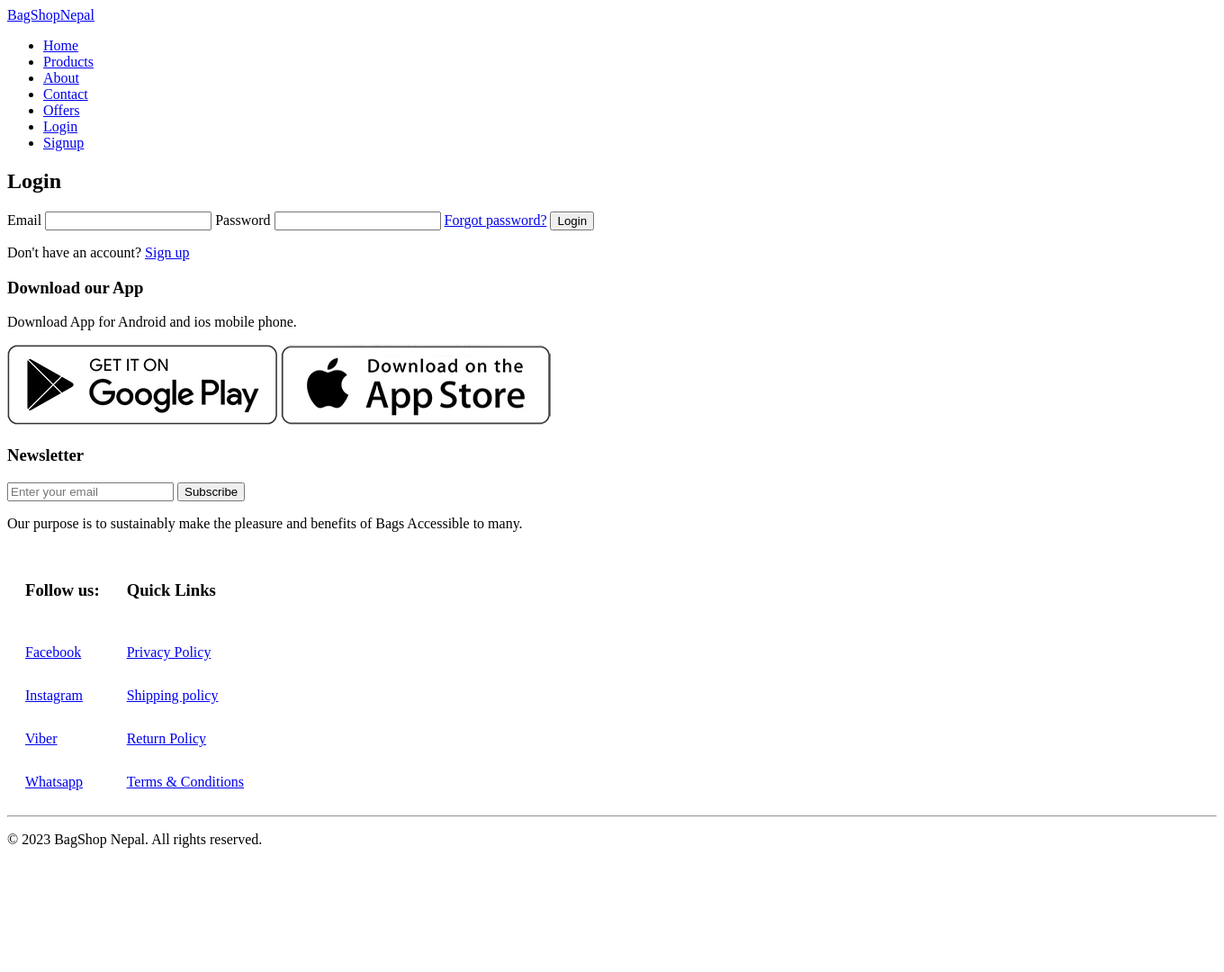
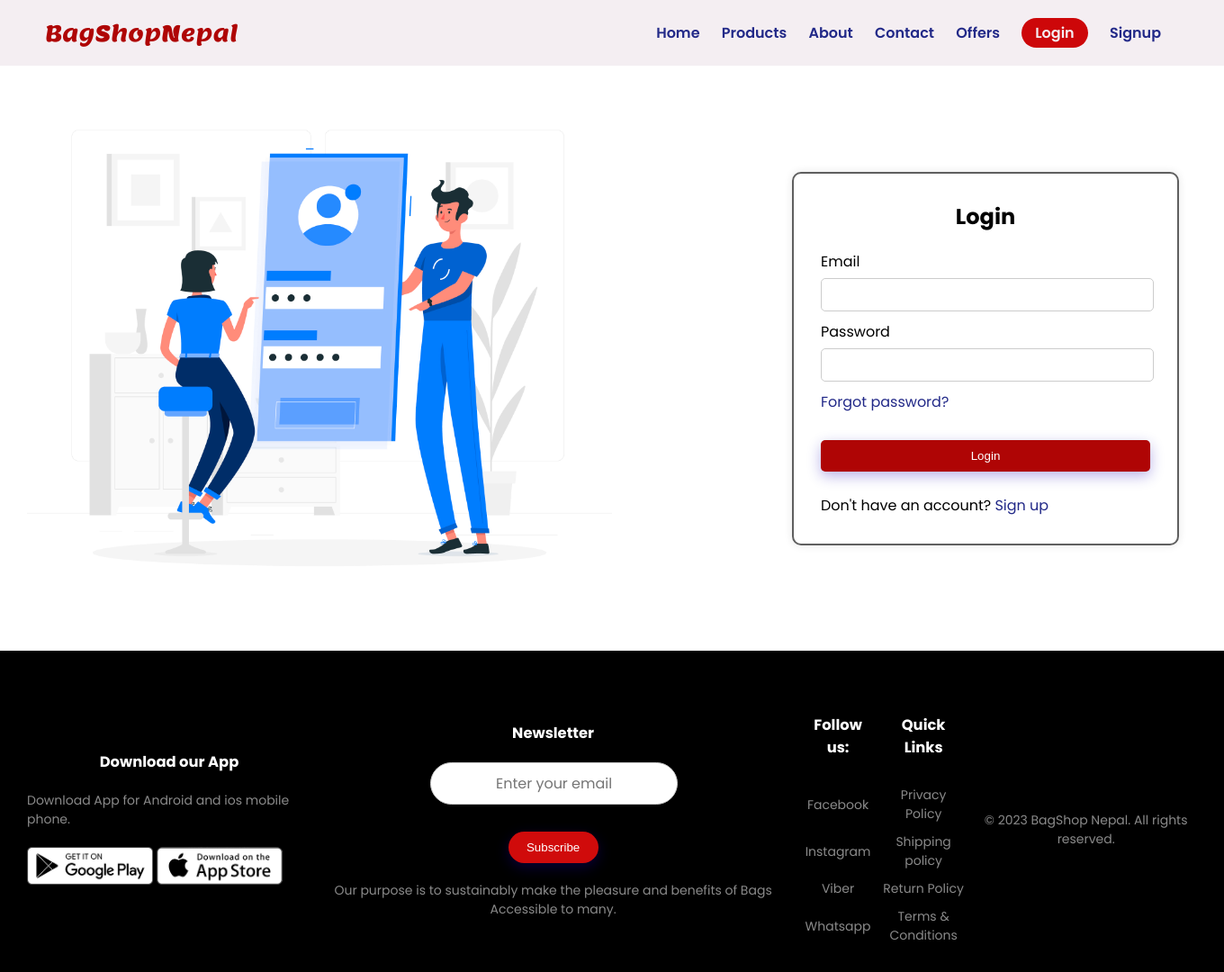
Before and after one commit to AayuStha/project-ecommerce, a PHP site: page /login.php in a window 1360 px wide. Shown: the whole page at 90% size. Before the commit the page ends 942 px from the top, so only its background shows below. Run offline with PHP 8.4, Linux system fonts and the light colour scheme.

Commit message:
updated login

```diff
--- /dev/null
+++ b/css/style.css
@@ -0,0 +1,542 @@
+@import url('https://fonts.googleapis.com/css2?family=Lemon&display=swap');
+
+*{
+    margin: 0;
+    padding: 0;
+}
+body{
+    font-family: 'Poppins', sans-serif;
+}
+
+@keyframes slideIn {
+    0% {
+        transform: translateX(-100%);
+        opacity: 0;
+    }
+    100% {
+        transform: translateX(0);
+        opacity: 1;
+    }
+}
+body * {
+    animation: slideIn 2s;
+}
+
+.navbar{
+    display: flex;
+    align-items: center;
+    padding: 20px;
+}
+nav{
+    flex: 1;
+    text-align: right;
+}
+nav ul{
+    display: inline-block;
+    list-style-type: none;
+
+}
+nav ul li{
+    display: inline-block;
+    margin-right: 20px;
+    font-weight: 600;
+}
+
+a{
+    text-decoration: none;
+    color: #222988;
+}
+.logo a {
+    font-family: 'Lemon';
+    font-size: 25px;
+    color:#af0505;
+    text-decoration: none;
+}
+p{
+    color: black;
+}
+.container{
+    max-width: 1300px;
+    margin: auto;
+    padding-left: 25px;
+    padding-right: 25px;
+}
+
+/* features at home page*/
+.features {
+    width: 100%;
+    padding: 20px;
+    background-color: radial-gradient(#f4eef2,#f4eef2);
+}
+
+#features h2 {
+    text-align: center;
+    margin-bottom: 20px;
+}
+
+.feature-row {
+    display: flex;
+    justify-content: space-around;
+}
+
+.feature-item {
+    width: 30%;
+    margin-bottom: 20px;
+    border-radius: 1px;
+    background-color: white;
+    text-align: center;
+    line-height:25px;
+    display: flex !important;
+    flex-direction: column;
+    justify-content: center !important;
+    align-items: center !important;
+}
+.feature-item > img{
+    max-width: 100%;
+    height: auto;
+
+}
+
+.feature-item h3 {
+    color: black;
+    margin-bottom: 10px;
+}
+
+.feature-item p {
+    color: black;
+}
+
+.feature-item img {
+    width: 20%;
+    height: 50px;
+    display: flex;
+    justify-content: center;
+    align-items: center;
+}
+
+.row{
+    display: flex;
+    align-items: center;
+    flex-wrap: wrap;
+    justify-content: space-around;
+}
+.row h3{
+    text-align: center;
+}
+.col-2{
+    flex-basis: 50%;
+    min-width: 300px;
+}
+.col-2 img{
+    max-width: 100%;
+    padding: 50px 0;
+}
+.col-2 h1{
+    font-size: 50px;
+    line-height: 60px;
+    margin: 25px 0;
+}
+.btn{
+    display: inline-block;
+    background: #cd0709;
+    color: #f4eef2;
+    padding: 8px 30px;
+    margin: 30px 0;
+    border-radius:30px ;
+    transform: background 0.5s;
+}
+.btn:hover{
+    background-color: #263ee1;
+}
+.active{
+    display: inline-block;
+    background: #cd0709;
+    color: #f4eef2;
+    padding: 4px 15px;
+    border-radius:50px ;
+
+}
+.active:hover{
+    background-color: #263ee1;
+}
+
+nav ul li a:hover{
+    background: #263ee1;
+    color: #f4eef2;
+    padding: 4px 15px;
+    border-radius:25px ;
+}
+.header{
+    background: radial-gradient(#f4eef2,#f4eef2);
+}
+.header row{
+    margin-top: 70px;
+}
+.category{
+    margin: 70px 0;
+}
+.col-3{
+    flex-basis: 30%;
+    min-width: 250px;
+    margin-bottom: 30px;
+}
+.col-3 img{
+    width: 100%;
+}
+.small-container{
+    max-width: 1080px;
+    margin: auto;
+    padding-left: 25px;
+    padding-right: 25px;
+}
+.small-container p {
+    text-align: center;
+}
+.col-4{
+    flex-basis: 25%;
+    padding: 10px;
+    min-width: 200px;
+    margin-bottom: 50px;
+    transition: transform 0.5s;
+
+}
+.col-4 img{
+    width: 100%;
+}
+.title{
+    text-align: center;
+    margin: 0 auto 30px;
+    position: relative;
+    line-height: 60px;
+    color: #222988;
+}
+.title::after{
+    content: '';
+    background: #cd0709;
+    width: 80px;
+    height: 5px;
+    border-radius: 5px;
+    position: absolute;
+    bottom: 0;
+    left: 50%;
+    transform: translateX(-50%);
+}
+.col-4 h4{
+    color: black;
+    font-weight: normal;
+    font-size: large;
+}
+.col-4 p{
+    font-size: 14px;
+}
+
+.col-4:hover{
+    transform: translateY(-5px);
+}
+.dropdown {
+    position: relative;
+    display: inline-block;
+}
+
+.dropdown-content {
+    display: none;
+    position: absolute;
+    background-color: #f9f9f9;
+    min-width: 160px;
+    box-shadow: 0px 8px 16px 0px rgba(0,0,0,0.2);
+    padding: 12px 16px;
+    z-index: 1;
+}
+
+.dropdown-content a {
+    color: black;
+    padding: 12px 16px;
+    text-decoration: none;
+    display: block;
+    text-align: center;
+}
+
+.dropdown:hover .dropdown-content {
+    display: block;
+}
+
+/* Offer */
+.offer{
+    background: white;
+    margin-top: 80px;
+    padding: 30px 0;
+}
+.col-2 .offer-img{
+    padding: 50px;
+}
+small{
+    color: black;
+}
+
+/* footer */
+
+.footer{
+    background: #000;
+    color: #8a8a8a;
+    font-size: 14px;
+    padding: 60px 0 20px;
+}
+.footer p{
+    color: #8a8a8a;
+}
+.footer h3{
+    color: #fff;
+    margin-bottom: 20px;
+}
+.footer-col-1, .footer-col-2, .footer-col-3{
+    min-width: 250px;
+    margin-bottom: 20px;
+}
+.footer-col-1{
+    flex-basis: 30%;
+}
+.footer-col-2{
+    flex:1;
+    text-align: center;
+    text-decoration: none;
+    padding: 16px;
+    font-family: 'Poppins', sans-serif;
+}
+.footer-col-2 h3 {
+    margin-bottom: 20px;
+}
+
+.footer-col-2 form {
+    width: 50%;
+    margin : 0 auto;
+    justify-content: space-between;
+    margin-bottom: 20px;
+}
+
+.footer-col-2 input[type="email"] {
+    flex: 1;
+    padding: 10px;
+    margin-left: -10px !important;
+    text-align: center;
+    font-family: 'Poppins', sans-serif;
+    font-size: 16px;
+    border: 1px solid #ccc;
+    border-radius: 100px;
+    outline: none;
+}
+
+.footer-col-2 button {
+    padding: 10px 20px;
+    background-color: #d00b0b;
+    color: #fff;
+    border: none;
+    cursor: pointer;
+}
+
+.footer-col-2 button:hover {
+    background-color: #777;
+}
+
+table{
+    flex-basis: 19%;
+    text-align: center;
+}
+table a{
+    color: #8a8a8a;
+}
+table a:hover{
+    color: #263ee1;
+}
+ul{
+    list-style-type: none;
+}
+.app-logo{
+    margin-top: 20px;
+}
+.app-logo img{
+    width: 140px;
+}
+.footer hr{
+    border: none;
+    background: #b5b5b5 ;
+    height: 1px;
+    margin: 20px 0;
+}
+
+.copyright{
+    text-align: center;
+}
+
+/* products */
+
+.row-2{
+    justify-content: space-between;
+    margin: 100px auto 50px;
+}
+select{
+    border: 1px solid #cd0709;
+    padding: 5px;
+}
+select:focus{
+    outline: none;
+}
+.page-btn{
+    margin: 0 auto 80px;
+}
+.page-btn span{
+    display: inline-block;
+    border: 1px solid black;
+    width: 40px;
+    height: 40px;
+    margin-left: 10px;
+    text-align: center;
+    line-height: 40px;
+    cursor: pointer;
+}
+.page-btn span:hover{
+    background: #cd0709;
+    color: #fff;
+}
+
+#demo11{
+    margin-left: -100px;
+}
+#demo12{
+    margin-left: -10px;
+}
+#demo10{
+    margin-left: -100px;
+}
+.row-3{
+    margin-left: 350px;
+    font-size: 30px;
+}
+.price{
+    color: green;
+    font-size: 30px;
+}
+
+/* contact */
+
+.wrapper{
+    width: 80%;
+    margin: 50px auto;
+    text-align: center;
+}
+.contact-left{
+    flex-basis: 60%;
+    padding: 40px 20px;
+}
+h1{
+    margin-bottom: 10px;
+}
+.wrapper p{
+    margin-bottom: 40px;
+}
+.contact-row{
+    display: flex;
+    justify-content: space-between;
+    margin-bottom: 20px;
+}
+.contact-row .contact-group{
+    flex-basis: 45%;
+}
+input{
+    width: 100%;
+    border: none;
+    border-bottom: 1px solid #ccc;
+    outline: none;
+    padding-bottom: 5px;
+}
+textarea{
+    width: 100%;
+    border: 1px solid #ccc;
+    outline: none;
+    padding: 10px;
+    box-sizing: border-box;
+}
+label{
+    margin-bottom: 6px;
+    display: block;
+    text-align: left;
+
+}
+button{
+    background: #cd0709;
+    color: #fff;
+    width: 100px;
+    outline: none;
+    border: none;
+    height: 35px;
+    border-radius: 20px;
+    margin-top: 30px;
+    box-shadow: 0px 5px 15px 0px rgba(28,0,181,0.3);
+}
+button:hover{
+    cursor: pointer;
+}
+
+/* login */
+
+
+
+/* media query for less than 500px */
+
+@media only screen and (max-width: 600px){
+
+    .row{
+        text-align: center;
+    }
+    .col-2, .col-3, .col-4{
+        flex-basis:100% ;
+    }
+    .col-2{
+        align-items: center;
+        justify-content: center;
+        margin: 0;
+        }
+    footer, .col-1, .col-2, table{
+        flex-basis: 100%;
+    }
+    #demo11{
+        margin-left: -30px;
+    }
+    #demo12{
+        margin-left: -40px;
+    }
+    .row-3{
+        margin-left: 50px;
+        font-size: 25px;
+    }
+    #items{
+        display: block;
+        margin: 50px 0;
+        line-height: 30px;
+    }
+    #get{
+        margin-left: 0;
+    }
+
+}
+@media screen and (max-width: 510px){
+
+    h1{
+        margin-left: -60px;
+    }
+}
+
+@media screen and (max-width: 500px){
+    .navbar{
+        flex-direction: column;
+        text-align: center;
+    }
+    nav ul{
+        flex-direction: column;
+        text-align: center;
+    }
+}
+@media screen and (max-width:541px){
+    .offer ,.offer-img{
+        padding: 0 !important;
+    }
+}
--- a/index.html
+++ b/index.html
@@ -4,7 +4,7 @@
     <meta charset="UTF-8">
     <meta name="viewport" content="width=device-width, initial-scale=1.0">
 
-    <link rel="stylesheet" href="css/style.css" class="css">
+    <link rel="stylesheet" href="/project-ecommerce/css/style.css" class="css">
 
     <link rel="preconnect" href="https://fonts.googleapis.com">
     <link rel="preconnect" href="https://fonts.gstatic.com" crossorigin>
@@ -30,7 +30,7 @@
                         <li><a href="/project-ecommerce/about.html">About</a></li>
                         <li><a href="project-ecommerce/contact.html">Contact</a></li>
                         <li><a href="/project-ecommerce/offers.html">Offers</a></li>
-                        <li><a href="/project-ecommerce/login.html">Login</a></li>
+                        <li><a href="/project-ecommerce/login.php">Login</a></li>
                         <li><a href="/project-ecommerce/signup.html">Signup</a></li>
                     </ul>
                 </nav>
--- a/login.php
+++ b/login.php
@@ -4,7 +4,7 @@
     <meta charset="UTF-8">
     <meta name="viewport" content="width=device-width, initial-scale=1.0">
 
-    <link rel="stylesheet" href="css/style.css" class="css">
+    <link rel="stylesheet" href="../project-ecommerce/css/style.css">
 
     <link rel="preconnect" href="https://fonts.googleapis.com">
     <link rel="preconnect" href="https://fonts.gstatic.com" crossorigin>
@@ -13,10 +13,84 @@
     <link rel="stylesheet" href="https://cdnjs.cloudflare.com/ajax/libs/font-awesome/6.4.0/css/all.min.css">
 
     <title>BagShop Nepal</title>
+    <style>
+
+    .navcont{
+        max-width: 1300px;
+        margin: auto;
+        padding-left: 25px;
+        padding-right: 25px;
+    }
+            .container {
+        display: flex;
+        justify-content: space-between;
+        align-items: center;
+        width: 150%;
+    }
+
+    img {
+        flex: 1;
+        max-width: 50%;
+        height: auto;
+    }
+
+    .login-form {
+        flex: 1;
+        background-color: #fff;
+        padding: 30px;
+        border-radius: 10px;
+        box-shadow: 0px 0px 10px 0px rgba(0,0,0,0.1);
+        width: 400px;
+        border: 2px solid #5f5f5f;
+        margin: 20px 20px 20px 200px;
+    }
+
+    .login-form h2 {
+        text-align: center;
+        margin-bottom: 20px;
+    }
+
+    .login-form input {
+        width: 95%;
+        padding: 10px;
+        margin-bottom: 10px;
+        border-radius: 5px;
+        border: 1px solid #ccc;
+    }
+
+    .login-form button {
+        width: 100%;
+        padding: 10px;
+        border: none;
+        border-radius: 5px;
+        background-color: #af0505;
+        color: #fff;
+        cursor: pointer;
+    }
+
+    .login-form button:hover {
+        background-color: #0056b3;
+    }
+
+    @media screen and (max-width: 500px) {
+        .container {
+            flex-direction: column;
+        }
+
+        img, .login-form {
+            margin: 20px 0;
+            width: 100%;
+
+        }
+        .login-form{
+            width:70%;
+        }
+    }
+    </style>
 </head>
 <body>
     <div class="header">
-        <div class="container">
+        <div class="navcont">
             <div class="navbar">
                 <div class="logo">
                     <a href="/project-ecommerce/index.html">
@@ -39,6 +113,7 @@
         </div>
     </div>
     <div class="container">
+        <img src="/project-ecommerce/images/login.jpg" alt="login image">
             <form class="login-form" method="POST" action="./login.php">
                 <h2>Login</h2>
                 <label for="email">Email</label>
@@ -47,7 +122,9 @@
                 <input type="password" id="password" name="password" required>
                 <a href="#" class="forgot-password">Forgot password?</a>
                 <button type="submit">Login</button>
-                <p class="signup-text">Don't have an account? <a href="./signup.php">Sign up</a></p>
+                <br>
+                <br>
+                <p class="signup-text">Don't have an account? <a href="./signup.html">Sign up</a></p>
             </form>
     </div>
 
@@ -148,6 +225,7 @@
                     </tr>
                 </table>
             </div>
+            <br>
             <hr>
             <p class="copyright">© 2023 BagShop Nepal. All rights reserved. </p>
         </div>
```
Also changed, not shown: css/search.css (deleted, +0 -37 lines), images/login.jpg (added).
